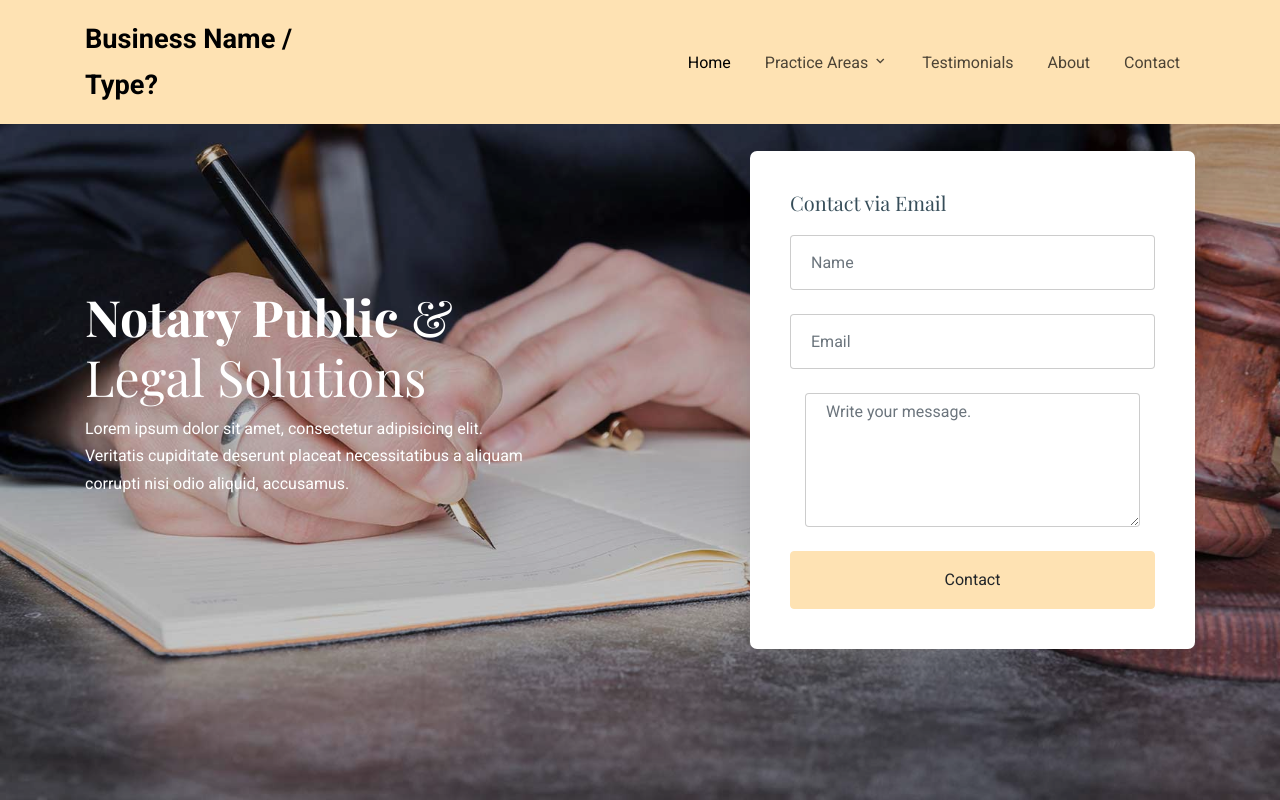
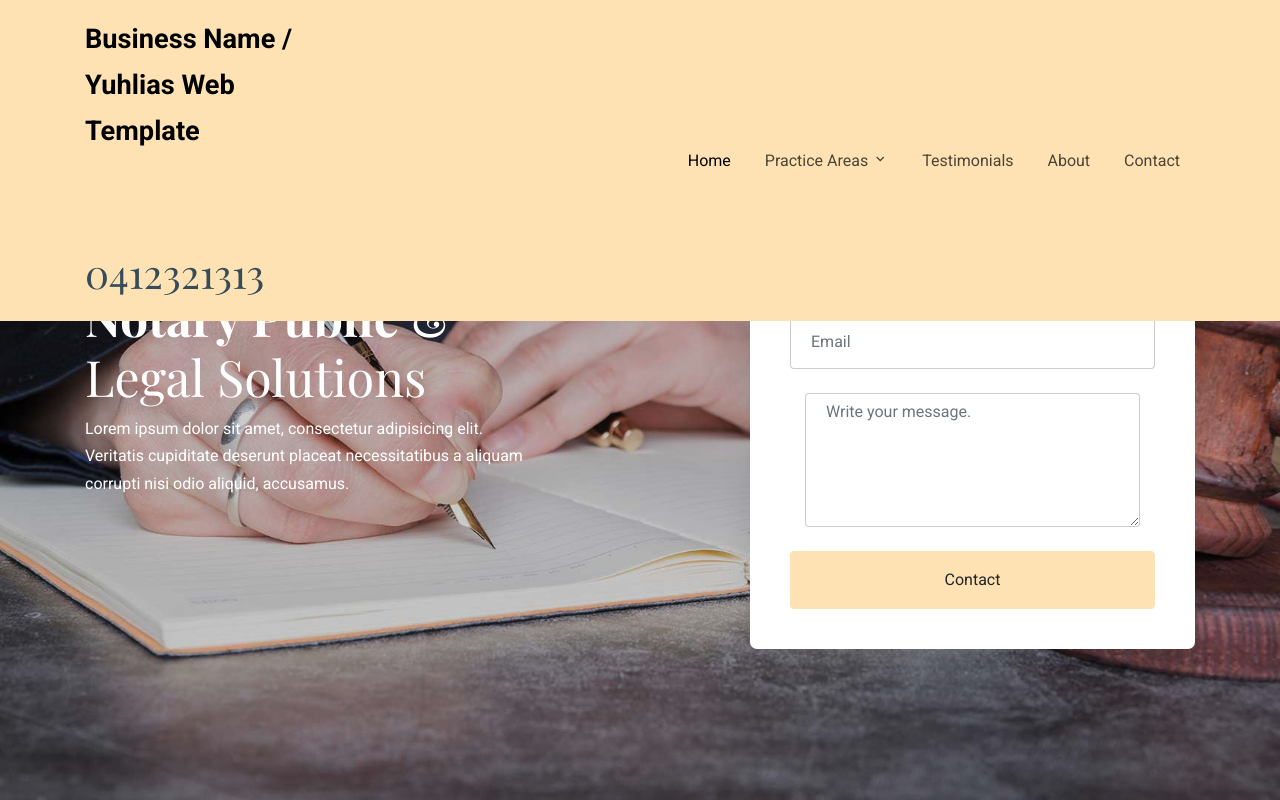
Before and after one commit to carlosalibernard/carlosalibernard.github.io, a plain HTML site: page index.html in a window 1280 px wide. Shown: the top 800 px of the page. Drawn offline with nearby package versions, Linux system fonts and the light colour scheme; files whose address does not match are found by name.

Commit message:
Update index.html

```diff
--- a/index.html
+++ b/index.html
@@ -46,7 +46,8 @@
 
             <div class="col">
               <div class="site-logo">
-                <a href="index.html"><strong>Business Name / Type?</strong></a>
+                <a href="index.html"><strong>Business Name / Yuhlias Web Template <br> <br> </strong></a>
+				<h1><br>0412321313</h1>
               </div>
             </div>
 
```
